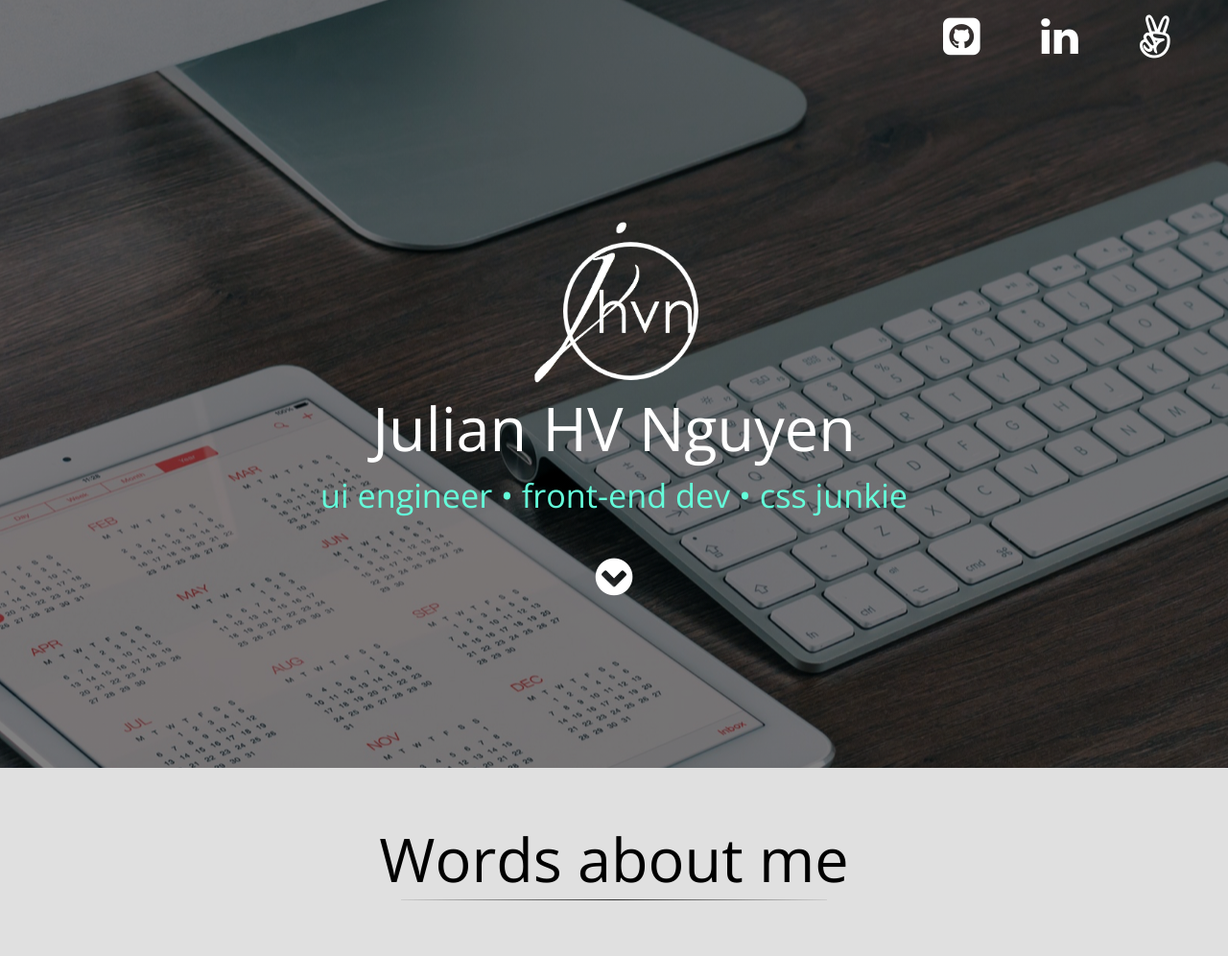
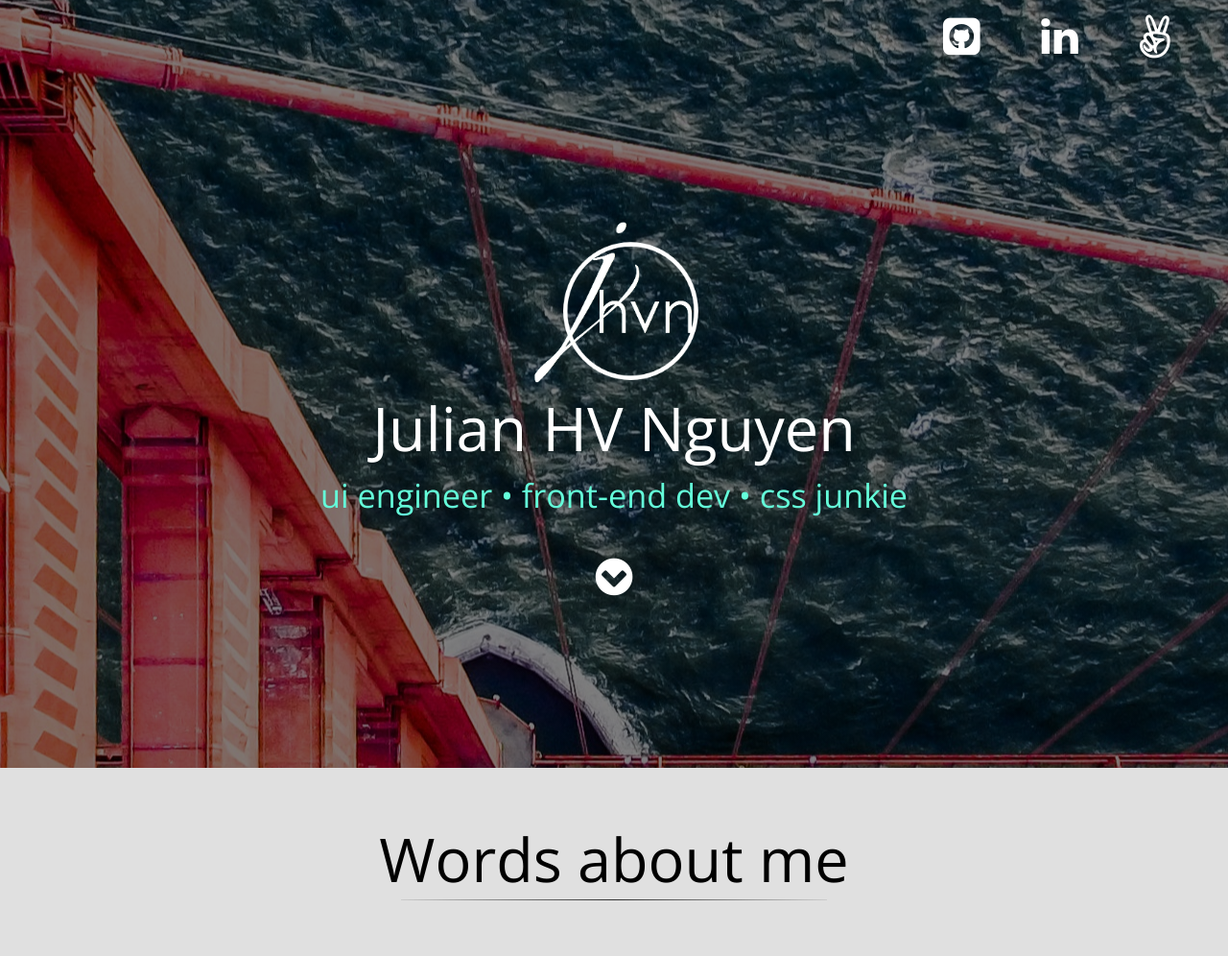
Before and after one commit to The10th/portfolio-redux, a PHP site: page / in a window 1280 px wide. Shown: the top 996 px of the page at 96% size. Run offline with PHP 8.4, Linux system fonts and the light colour scheme; some libraries are stand-ins or nearby versions.

Commit message:
new background wallpaper, removed old photos

```diff
--- a/stylesheets/style.css
+++ b/stylesheets/style.css
@@ -68,7 +68,7 @@
 }
 #slide1 {
   height: 100vh;
-  background: linear-gradient(rgba(0, 0, 0, 0.5), rgba(0, 0, 0, 0.5)), url(../imgs/devl-desk.jpeg) center fixed no-repeat;
+  background: linear-gradient(rgba(0, 0, 0, 0.5), rgba(0, 0, 0, 0.5)), url(../imgs/sf-bridge.jpeg) center fixed no-repeat;
   background-color: rgba(55, 55, 55, 0.5);
   color: white;
   text-align: center;
--- a/stylesheets/style.less
+++ b/stylesheets/style.less
@@ -85,7 +85,7 @@
 //first slide//
 #slide1{
 	height:100vh;
-	background: linear-gradient(rgba(0, 0, 0, 0.5), rgba(0, 0, 0, 0.5)), url(../imgs/devl-desk.jpeg) center fixed no-repeat;
+	background: linear-gradient(rgba(0, 0, 0, 0.5), rgba(0, 0, 0, 0.5)), url(../imgs/sf-bridge.jpeg) center fixed no-repeat;
 	background-color: rgba(55,55,55, .5);
 	color:white;
 	text-align: center;
```
Also changed, not shown: imgs/dojo_login.png (deleted), imgs/dojo_review.png (deleted), imgs/quicksurvey.png (deleted), imgs/sf-bridge.jpeg (added), imgs/village88.png (deleted).
